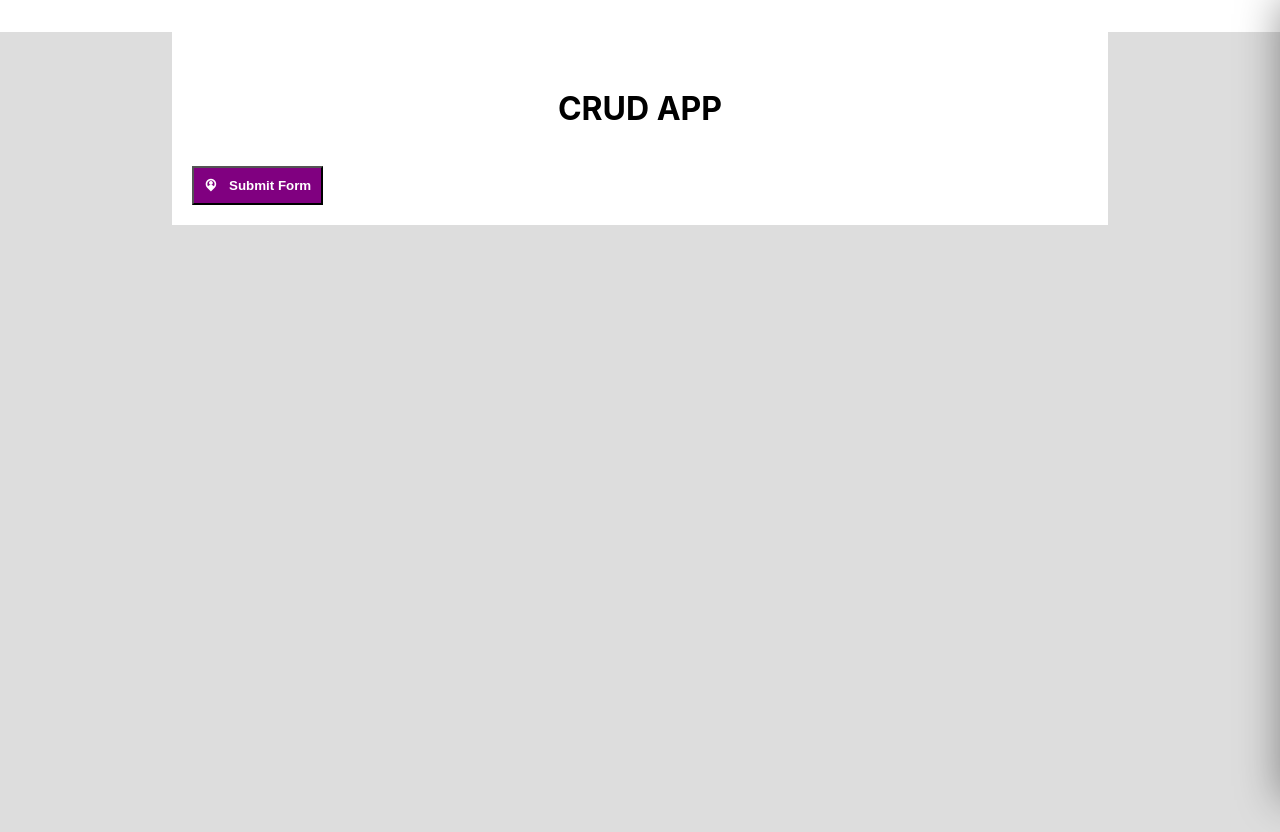
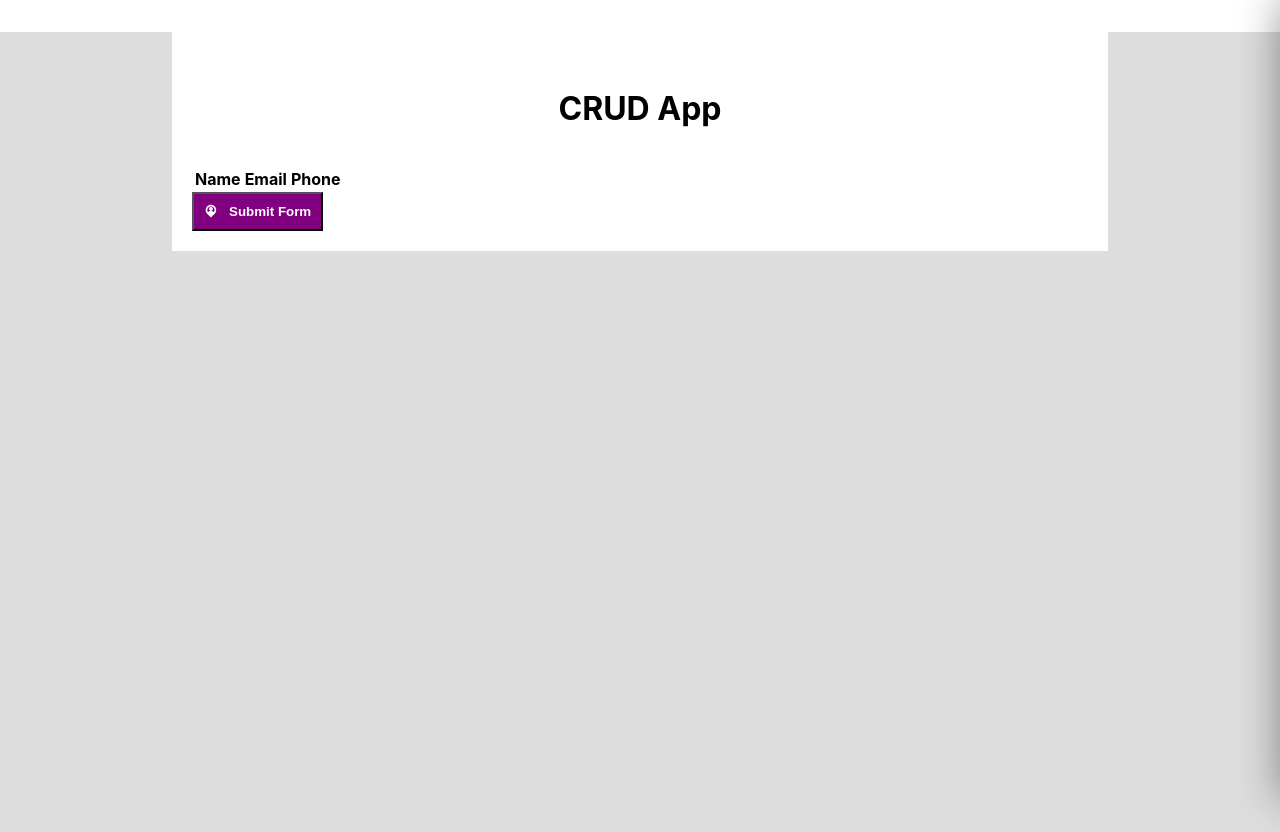
Before and after one commit to souravsharma-dev/my-ReactCRUD-project, a React (Create React App) app: page / in a window 1280 px wide. Built offline with nearby package versions, Linux system fonts and the light colour scheme.

Commit message:
change in UI

```diff
--- a/src/App.js
+++ b/src/App.js
@@ -22,7 +22,21 @@ const [rightdrawer, setRightDrawer] = useState(-450)
       <h1 style={{
         textAlign: 'center',
         padding: '16px',
-      }}>CRUD APP</h1>
+      }}>CRUD App</h1>
+
+      <table>
+        <thead>
+          <th>
+            Name
+          </th>
+          <th>
+            Email
+            </th>
+            <th>
+            Phone
+            </th>
+        </thead>
+      </table>
 
       <button onClick={handleSubmit} style={{
         background: 'purple',
@@ -55,6 +69,16 @@ const [rightdrawer, setRightDrawer] = useState(-450)
           }
           }><i class="ri-close-fill"></i></button>
         <h1>Drawer</h1>
+
+        <form style={{
+          display: 'flex',
+          flexDirection: 'column',
+          gap: '20px',
+          padding: '20px',
+        }}>
+          <input type='text' placeholder='Name'></input>
+          <input type='email' placeholder='Enter Email'></input>
+        </form>
       </aside>
     </div>
   )
```
